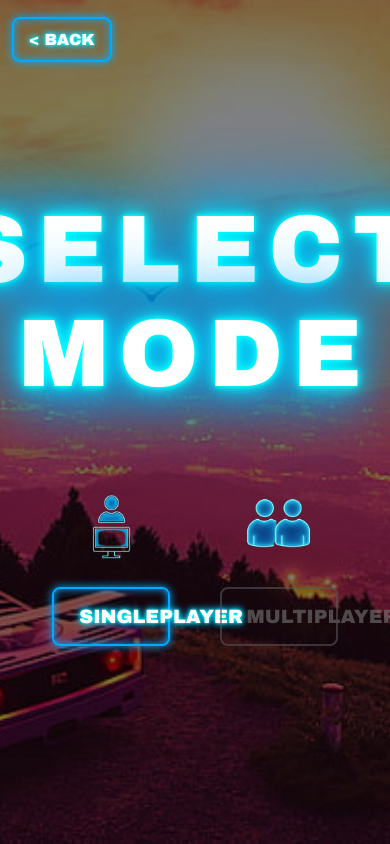
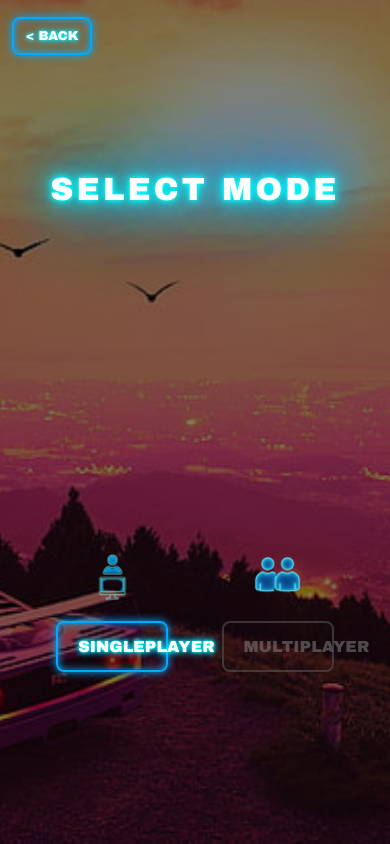
Before and after one commit to CharlieBeswick/neoracer, a React (Vite) app: page / in a window 390 px wide. Both pictures are taken after a click on the button "PLAY". Built offline with nearby package versions, Linux system fonts and the light colour scheme.

Commit message:
mobileresizefix

```diff
--- a/src/components/ModeSelection.css
+++ b/src/components/ModeSelection.css
@@ -5,7 +5,7 @@
   display: flex;
   flex-direction: column;
   align-items: center;
-  justify-content: center;
+  justify-content: space-around;
   min-height: 100vh;
   background-image: url('/assets/neoncarbackground2.jpg');
   background-size: cover;
@@ -18,50 +18,40 @@
   overflow: hidden;
 }
 
-/* Reuse menu title styles */
-.menu-title {
-  font-family: 'Arial Black', 'Impact', sans-serif;
-  font-size: 6rem;
-  font-weight: bold;
-  text-transform: uppercase;
-  color: #ffffff;
-  text-shadow:
-    0 0 5px #0ff, 0 0 10px #0ff,
-    0 0 20px #0ff, 0 0 40px #00aaff,
-    0 0 70px #00aaff, 0 0 80px #00aaff,
-    0 0 100px #00aaff;
-  margin-bottom: 50px;
-  letter-spacing: 0.1em;
-  text-align: center;
+/* Override menu title for this screen */
+.mode-selection-container .menu-title {
+   font-size: clamp(2rem, 7vmin, 4.5rem);
+   margin-bottom: 3vh;
 }
 
-/* New layout for mode buttons */
+/* Layout for mode buttons */
 .mode-options {
   display: flex;
-  flex-direction: row; /* Keep row layout for desktop */
+  flex-direction: row;
   justify-content: center;
-  gap: 5vw; /* Use vw for horizontal gap */
-  margin-top: 3vh;
-  width: 90%; /* Limit overall width */
-  max-width: 1200px; /* Add a max-width for very large screens */
+  gap: 4vw;
+  margin-top: 1vh;
+  width: 90%;
+  max-width: 1100px;
+  align-items: flex-start;
 }
 
-/* Container for each mode option (image + button) */
+/* Container for each mode option */
 .mode-option {
   display: flex;
   flex-direction: column;
   align-items: center;
-  gap: 2vh; /* vh for vertical gap */
-  flex: 1; /* Allow options to grow/shrink */
-  min-width: 0; /* Needed for flex shrinking */
+  gap: 1.5vh;
+  flex: 1;
+  min-width: 0;
 }
 
 /* Style for the mode images */
 .mode-image {
-  width: 80%; /* Relative to parent */
-  max-width: 300px; /* Add max width */
+  width: 75%;
+  max-width: 250px;
   height: auto;
-  aspect-ratio: 4 / 3; /* Maintain aspect ratio */
+  aspect-ratio: 16 / 9;
   object-fit: contain;
   transition: filter 0.3s ease-out;
 }
@@ -71,23 +61,22 @@
   cursor: pointer;
 }
 
-/* Reuse menu button styles */
+/* Mode button adjustments */
 .mode-button {
   font-family: 'Arial Black', 'Impact', sans-serif;
-  /* Responsive padding & font */
-  padding: clamp(12px, 2vh, 25px) clamp(25px, 4vw, 50px);
-  font-size: clamp(1.2rem, 4vmin, 2.5rem);
+  padding: clamp(10px, 1.8vh, 20px) clamp(20px, 3.5vw, 40px);
+  font-size: clamp(1rem, 3.5vmin, 2rem);
   text-transform: uppercase;
   cursor: pointer;
   background-color: transparent;
-  border: clamp(2px, 0.5vmin, 3px) solid #00aaff; /* Scalable border */
+  border: clamp(2px, 0.5vmin, 3px) solid #00aaff;
   border-radius: 8px;
   box-shadow: 0 0 8px #00aaff, inset 0 0 8px #00aaff;
   color: #ffffff;
   text-shadow: 0 0 3px #0ff, 0 0 6px #0ff, 0 0 10px #00aaff;
   transition: background-color 0.3s, color 0.3s, box-shadow 0.3s, text-shadow 0.3s;
-  width: 80%; /* Make button width relative */
-  max-width: 300px;
+  width: 75%;
+  max-width: 250px;
 }
 
 /* Apply glow to IMAGE when parent mode-option is hovered (and not disabled) */
@@ -108,22 +97,21 @@
 /* Style for disabled button */
 .mode-button:disabled {
   cursor: not-allowed;
-  border-color: #555; /* Dimmer border */
-  color: #777; /* Dimmer text */
-  box-shadow: none; /* Remove glow */
-  text-shadow: none; /* Remove text glow */
-  opacity: 0.6; /* Make it look faded */
+  border-color: #555;
+  color: #777;
+  box-shadow: none;
+  text-shadow: none;
+  opacity: 0.6;
 }
 
-/* Positioning for the Back Button */
+/* Back button adjustments */
 .back-button {
   position: absolute;
-  top: 2vh; /* vh */
-  left: 3vw; /* vw */
-  /* Use clamp for responsive padding & font */
-  padding: clamp(8px, 1.5vh, 12px) clamp(15px, 2.5vw, 25px);
-  font-size: clamp(1rem, 2.5vmin, 1.5rem);
-  width: auto; /* Override width from .mode-button */
+  top: 2vh;
+  left: 3vw;
+  padding: clamp(8px, 1.2vh, 10px) clamp(12px, 2vw, 20px);
+  font-size: clamp(0.8rem, 2vmin, 1.3rem);
+  width: auto;
   max-width: none;
 }
 
```
